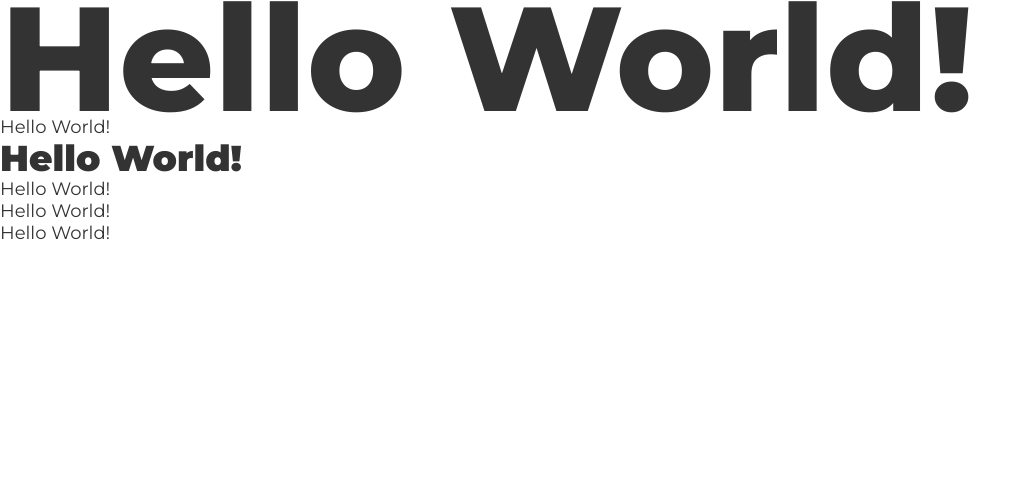
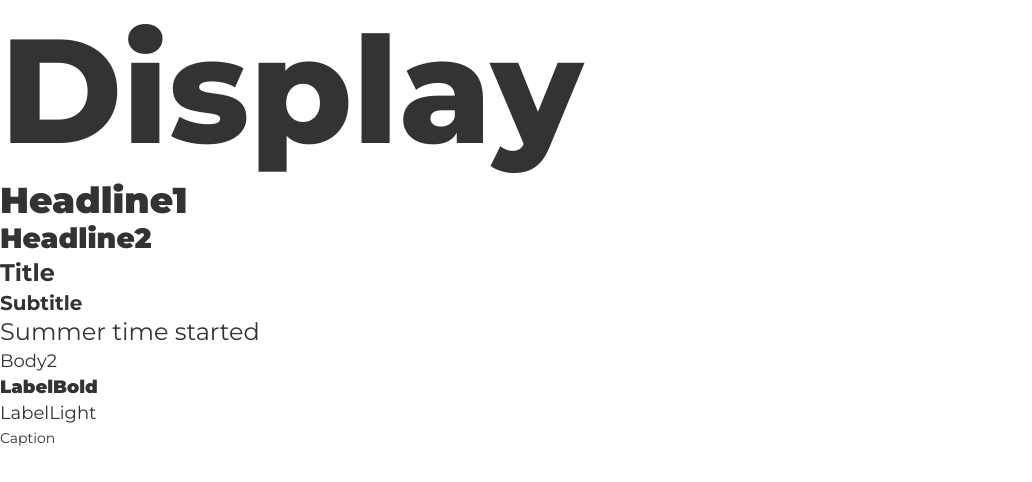
Before and after one commit to usmansbk/teamzone-app, a React (Create React App) app: page / in a window 1280 px wide. Shown: the top 482 px of the page, without its empty margins (0-1032 px from the left). Built offline with nearby package versions, Linux system fonts and the light colour scheme.

Commit message:
add typography

```diff
--- a/src/App.tsx
+++ b/src/App.tsx
@@ -1,16 +1,30 @@
 import { ThemeProvider } from "styled-components";
-import Text from "./components/Text";
+import {
+  Body1,
+  Body2,
+  Caption,
+  Display,
+  Headline1,
+  Headline2,
+  Label,
+  SubTitle,
+  Title,
+} from "./components/Typography";
 import theme from "./config/theme";
 
 function App() {
   return (
     <ThemeProvider theme={theme}>
-      <Text variant="display">Hello World!</Text>
-      <Text variant="headline">Hello World!</Text>
-      <Text variant="title">Hello World!</Text>
-      <Text variant="label">Hello World!</Text>
-      <Text variant="body">Hello World!</Text>
-      <Text variant="caption">Hello World!</Text>
+      <Display>Display</Display>
+      <Headline1>Headline1</Headline1>
+      <Headline2>Headline2</Headline2>
+      <Title>Title</Title>
+      <SubTitle>Subtitle</SubTitle>
+      <Body1>Summer time started</Body1>
+      <Body2>Body2</Body2>
+      <Label bold>LabelBold</Label>
+      <Label>LabelLight</Label>
+      <Caption>Caption</Caption>
     </ThemeProvider>
   );
 }
--- a/src/components/Text.tsx
+++ /dev/null
@@ -1,47 +0,0 @@
-import { PropsWithChildren } from "react";
-import styled from "styled-components";
-
-interface TypographyBaseProps extends PropsWithChildren {
-  // size?: "xs" | "sm" | "md" | "lg" | "xl" | "xxl";
-  // type?: "primary" | "secondary" | "tertiary";
-  variant?: "display" | "headline" | "title" | "body" | "label" | "caption";
-}
-
-const Display = styled.div`
-  font-size: 9.25rem;
-  line-height: 7.25rem;
-  font-weight: 800;
-  color: ${(props) => props.theme.colors.text};
-`;
-
-const Title = styled.h1`
-  font-size: 2.25rem;
-  line-height: 2.5rem;
-  font-weight: 900;
-  color: ${(props) => props.theme.colors.text};
-`;
-
-const Body = styled.p`
-  font-size: 1.125rem;
-  font-weight: 400;
-  color: ${(props) => props.theme.colors.text};
-`;
-
-function Text({ variant, children }: TypographyBaseProps) {
-  switch (variant) {
-    case "display":
-      return <Display>{children}</Display>;
-    case "title":
-      return <Title>{children}</Title>;
-    default:
-      return <Body>{children}</Body>;
-  }
-}
-
-Text.defaultProps = {
-  variant: "body",
-  size: "md",
-  type: "primary",
-} as TypographyBaseProps;
-
-export default Text;
--- /dev/null
+++ b/src/components/Typography.tsx
@@ -0,0 +1,68 @@
+import styled from "styled-components";
+
+export const Display = styled.div`
+  font-size: 148px;
+  font-weight: 800;
+  color: ${(props) => props.theme.colors.text};
+  letter-spacing: 0;
+`;
+
+export const Headline1 = styled.h1`
+  font-size: 36px;
+  line-height: 40px;
+  font-weight: 900;
+  color: ${(props) => props.theme.colors.text};
+  letter-spacing: 0;
+`;
+
+export const Headline2 = styled.h2`
+  font-size: 28px;
+  line-height: 36px;
+  font-weight: 900;
+  color: ${(props) => props.theme.colors.text};
+  letter-spacing: 0;
+`;
+
+export const Title = styled.h6`
+  font-size: 24px;
+  line-height: 34px;
+  font-weight: 700;
+  color: ${(props) => props.theme.colors.text};
+`;
+
+export const SubTitle = styled.h6`
+  font-size: 20px;
+  line-height: 26px;
+  font-weight: 700;
+  color: ${(props) => props.theme.colors.text};
+`;
+
+export const Body1 = styled.p`
+  font-size: 24px;
+  line-height: 32px;
+  font-weight: 400;
+  color: ${(props) => props.theme.colors.text};
+`;
+
+export const Body2 = styled.p`
+  font-size: 18px;
+  line-height: 26px;
+  font-weight: 400;
+  color: ${(props) => props.theme.colors.text};
+`;
+
+export const Label = styled.p<{ bold?: boolean }>`
+  font-size: 18px;
+  line-height: 26px;
+  font-weight: ${(props) => (props.bold ? 900 : 400)};
+  color: ${(props) => props.theme.colors.text};
+`;
+
+export const Caption = styled.p`
+  font-size: 14px;
+  line-height: 24px;
+  font-weight: 400;
+  color: ${(props) => props.theme.colors.text};
+`;
+
+export default Text;
--- a/src/config/theme.ts
+++ b/src/config/theme.ts
@@ -5,6 +5,7 @@ const theme: DefaultTheme = {
     primary: "#c35",
     text: "#333",
     secondary: "#c35",
+    background: "#fff",
   },
 };
 
--- a/src/index.css
+++ b/src/index.css
@@ -14,3 +14,14 @@ body,
   font-family: "Montserrat", sans-serif;
   -webkit-font-smoothing: antialiased;
 }
+
+::-moz-selection {
+  /* Code for Firefox */
+  color: #fff;
+  background: #c35;
+}
+
+::selection {
+  color: #fff;
+  background: #c35;
+}
--- a/src/styled.d.ts
+++ b/src/styled.d.ts
@@ -6,6 +6,7 @@ declare module "styled-components" {
       primary: string;
       secondary: string;
       text: string;
+      background: string;
     };
   }
 }
```
